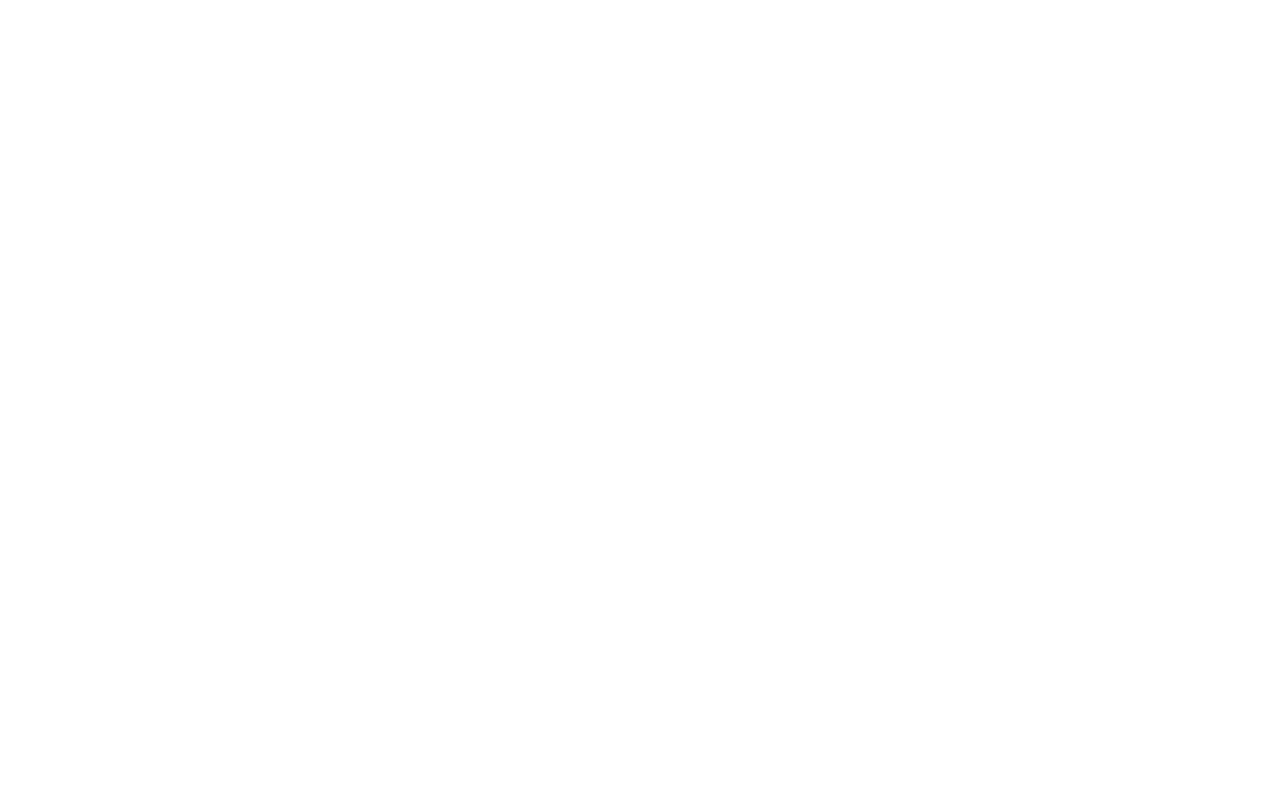
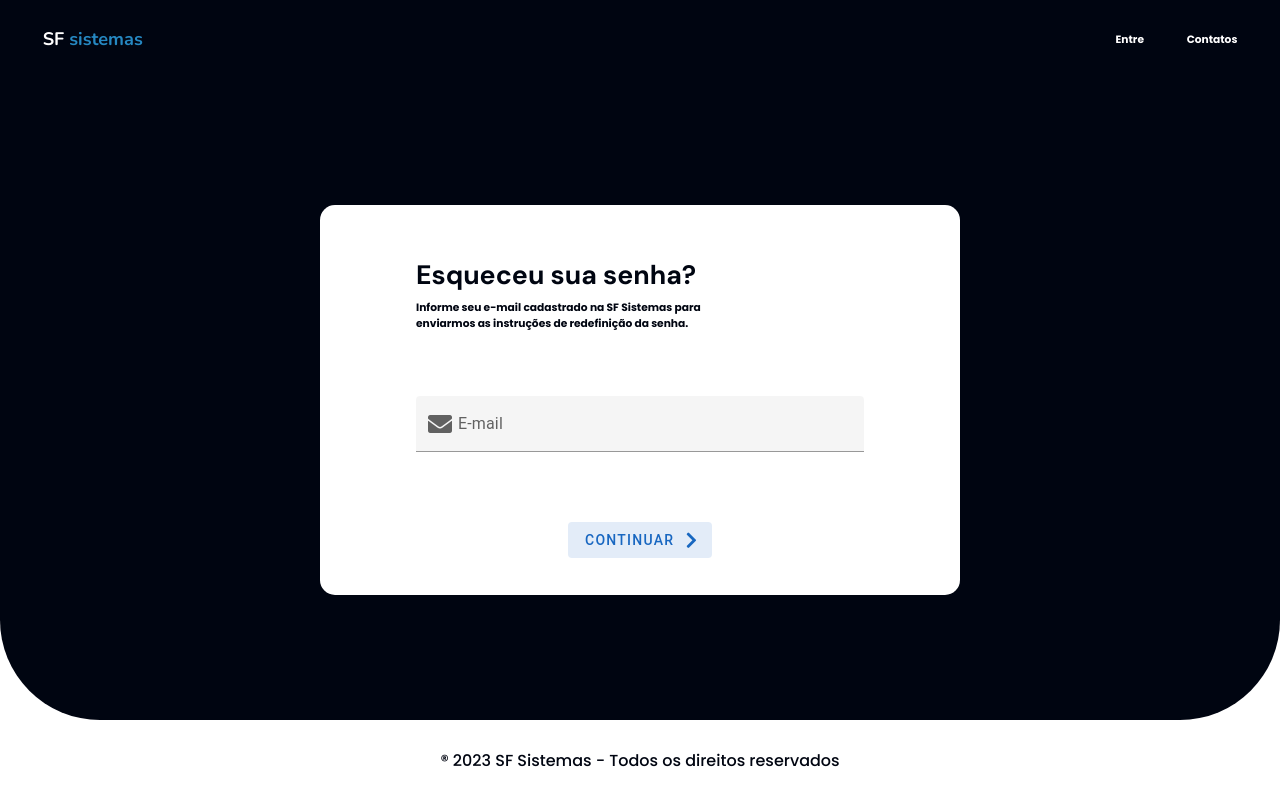
Before and after one commit to themegazord/safinfe-online-frontend, a Vue app: page /esqueciSenha in a window 1280 px wide. Before the commit this address had no page. Built offline with nearby package versions, Linux system fonts and the light colour scheme.

Commit message:
feat: finalizado tela inicial de reset de senha

```diff
--- /dev/null
+++ b/src/components/Formularios/FormEsqueciSenhaComponent.vue
@@ -0,0 +1,314 @@
+<template>
+  <form class="form-esqueciSenha">
+    <v-container class="titulo-subtitulo">
+      <h1>Esqueceu sua senha?</h1>
+      <h2>
+        Informe seu e-mail cadastrado na SF Sistemas para enviarmos as instruções de redefinição da
+        senha.
+      </h2>
+    </v-container>
+    <v-container class="form">
+      <v-row>
+        <v-col cols="12">
+          <v-text-field
+            type="email"
+            v-model="email"
+            :error-messages="v$.email.$errors.map((e) => e.$message)"
+            counter="255"
+            label="E-mail"
+            prepend-inner-icon="fas fa-envelope"
+            @input="v$.email.$touch"
+            @blur="v$.email.$touch"
+          ></v-text-field>
+        </v-col>
+      </v-row>
+    </v-container>
+    <v-btn
+      variant="tonal"
+      color="primary"
+      @click="enviarEsqueciSenha"
+      append-icon="fas fa-chevron-right"
+      >Continuar</v-btn
+    >
+  </form>
+</template>
+
+<script>
+import useVuelidate from '@vuelidate/core'
+import { helpers, maxLength, required, email } from '@vuelidate/validators'
+export default {
+  data() {
+    return {
+      email: ''
+    }
+  },
+  setup() {
+    return {
+      v$: useVuelidate()
+    }
+  },
+  validations() {
+    return {
+      email: {
+        required: helpers.withMessage('O campo de email e obrigatorio.', required),
+        maxLength: helpers.withMessage('O email deve conter ate 255 caracteres', maxLength(255)),
+        email: helpers.withMessage('O email é inválido', email)
+      }
+    }
+  },
+  methods: {
+    async enviarEsqueciSenha() {
+      if (await this.v$.email.$validate()) {
+        this.$emit('esqueciSenha', this.email)
+      }
+    }
+  }
+}
+</script>
+
+<style scoped>
+@media screen and (max-width: 2560px) {
+  .form-esqueciSenha {
+    display: flex;
+    padding: calc(3.5rem * 2560 / 1920) calc(7.5rem * 2560 / 1920) calc(3.5rem * 2560 / 1920)
+      calc(7.5rem * 2560 / 1920);
+    flex-direction: column;
+    justify-content: center;
+    align-items: center;
+    background: #fff;
+    width: 50%;
+    border-radius: 15px;
+    gap: 2rem;
+  }
+
+  .titulo-subtitulo {
+    color: var(--darkblue);
+    font-family: DM Sans;
+    font-size: calc(1.25rem * 2560 / 1920);
+    font-style: normal;
+    font-weight: 700;
+    line-height: normal;
+  }
+
+
+  .titulo-subtitulo h2{
+    color: var(--darkblue);
+    font-family: Poppins;
+    font-size: calc(1rem * 2560 / 1920);
+    font-style: normal;
+    font-weight: 700;
+    line-height: normal;
+    width: 70%;
+    padding-top: .5rem;
+  }
+}
+@media screen and (max-width: 1920px) {
+  .form-esqueciSenha {
+    display: flex;
+    padding: calc(3.5rem * 1920 / 1920) calc(7.5rem * 1920 / 1920) calc(3.5rem * 1920 / 1920)
+      calc(7.5rem * 1920 / 1920);
+    flex-direction: column;
+    justify-content: center;
+    align-items: center;
+    background: #fff;
+    width: 50%;
+    border-radius: 15px;
+    gap: 2rem;
+  }
+
+  .titulo-subtitulo {
+    color: var(--darkblue);
+    font-family: DM Sans;
+    font-size: calc(1.25rem * 1920 / 1920);
+    font-style: normal;
+    font-weight: 700;
+    line-height: normal;
+  }
+
+  .titulo-subtitulo h2{
+    color: var(--darkblue);
+    font-family: Poppins;
+    font-size: calc(1rem * 1920 / 1920);
+    font-style: normal;
+    font-weight: 700;
+    line-height: normal;
+    width: 70%;
+    padding-top: .5rem;
+  }
+}
+@media screen and (max-width: 1600px) {
+  .form-esqueciSenha {
+    display: flex;
+    padding: calc(3.5rem * 1600 / 1920) calc(7.5rem * 1600 / 1920) calc(3.5rem * 1600 / 1920)
+      calc(7.5rem * 1600 / 1920);
+    flex-direction: column;
+    justify-content: center;
+    align-items: center;
+    background: #fff;
+    width: 50%;
+    border-radius: 15px;
+    gap: 2rem;
+  }
+
+  .titulo-subtitulo {
+    color: var(--darkblue);
+    font-family: DM Sans;
+    font-size: calc(1.25rem * 1600 / 1920);
+    font-style: normal;
+    font-weight: 700;
+    line-height: normal;
+  }
+
+
+  .titulo-subtitulo h2{
+    color: var(--darkblue);
+    font-family: Poppins;
+    font-size: calc(1rem * 1600 / 1920);
+    font-style: normal;
+    font-weight: 700;
+    line-height: normal;
+    width: 70%;
+    padding-top: .5rem;
+  }
+}
+@media screen and (max-width: 1440px) {
+  .form-esqueciSenha {
+    display: flex;
+    padding: calc(3.5rem * 1440 / 1920) calc(7.5rem * 1440 / 1920) calc(3.5rem * 1440 / 1920)
+      calc(7.5rem * 1440 / 1920);
+    flex-direction: column;
+    justify-content: center;
+    align-items: center;
+    background: #fff;
+    width: 50%;
+    border-radius: 15px;
+    gap: 2rem;
+  }
+
+  .titulo-subtitulo {
+    color: var(--darkblue);
+    font-family: DM Sans;
+    font-size: calc(1.25rem * 1440 / 1920);
+    font-style: normal;
+    font-weight: 700;
+    line-height: normal;
+  }
+
+
+  .titulo-subtitulo h2{
+    color: var(--darkblue);
+    font-family: Poppins;
+    font-size: calc(1rem * 1440 / 1920);
+    font-style: normal;
+    font-weight: 700;
+    line-height: normal;
+    width: 70%;
+    padding-top: .5rem;
+  }
+}
+@media screen and (max-width: 1366px) {
+  .form-esqueciSenha {
+    display: flex;
+    padding: calc(3.5rem * 1366 / 1920) calc(7.5rem * 1366 / 1920) calc(3.5rem * 1366 / 1920)
+      calc(7.5rem * 1366 / 1920);
+    flex-direction: column;
+    justify-content: center;
+    align-items: center;
+    background: #fff;
+    width: 50%;
+    border-radius: 15px;
+    gap: 2rem;
+  }
+
+  .titulo-subtitulo {
+    color: var(--darkblue);
+    font-family: DM Sans;
+    font-size: calc(1.25rem * 1366 / 1920);
+    font-style: normal;
+    font-weight: 700;
+    line-height: normal;
+  }
+
+
+  .titulo-subtitulo h2{
+    color: var(--darkblue);
+    font-family: Poppins;
+    font-size: calc(1rem * 1366 / 1920);
+    font-style: normal;
+    font-weight: 700;
+    line-height: normal;
+    width: 70%;
+    padding-top: .5rem;
+  }
+}
+@media screen and (max-width: 1280px) {
+  .form-esqueciSenha {
+    display: flex;
+    padding: calc(3.5rem * 1280 / 1920) calc(7.5rem * 1280 / 1920) calc(3.5rem * 1280 / 1920)
+      calc(7.5rem * 1280 / 1920);
+    flex-direction: column;
+    justify-content: center;
+    align-items: center;
+    background: #fff;
+    width: 50%;
+    border-radius: 15px;
+    gap: 2rem;
+  }
+
+  .titulo-subtitulo {
+    color: var(--darkblue);
+    font-family: DM Sans;
+    font-size: calc(1.25rem * 1280 / 1920);
+    font-style: normal;
+    font-weight: 700;
+    line-height: normal;
+  }
+
+
+  .titulo-subtitulo h2{
+    color: var(--darkblue);
+    font-family: Poppins;
+    font-size: calc(1rem * 1280 / 1920);
+    font-style: normal;
+    font-weight: 700;
+    line-height: normal;
+    width: 70%;
+    padding-top: .5rem;
+  }
+}
+@media screen and (max-width: 1024px) {
+  .form-esqueciSenha {
+    display: flex;
+    padding: calc(3.5rem * 1024 / 1920) calc(7.5rem * 1024 / 1920) calc(3.5rem * 1024 / 1920)
+      calc(7.5rem * 1024 / 1920);
+    flex-direction: column;
+    justify-content: center;
+    align-items: center;
+    background: #fff;
+    width: 50%;
+    border-radius: 15px;
+    gap: 2rem;
+  }
+
+  .titulo-subtitulo {
+    color: var(--darkblue);
+    font-family: DM Sans;
+    font-size: calc(1.25rem * 1024 / 1920);
+    font-style: normal;
+    font-weight: 700;
+    line-height: normal;
+  }
+
+
+  .titulo-subtitulo h2{
+    color: var(--darkblue);
+    font-family: Poppins;
+    font-size: calc(1rem * 1024 / 1920);
+    font-style: normal;
+    font-weight: 700;
+    line-height: normal;
+    width: 70%;
+    padding-top: .5rem;
+  }
+}
+</style>
--- a/src/components/LoadingComponent.vue
+++ b/src/components/Utilitarios/LoadingComponent.vue
@@ -14,7 +14,7 @@
 </template>
 
 <script>
-import { useInfoLoading } from '../stores/infoLoading';
+import { useInfoLoading } from '../../stores/infoLoading';
 export default {
     props: {
         loading: {
--- a/src/components/NotificacaoComponent.vue
+++ b/src/components/Utilitarios/NotificacaoComponent.vue
@@ -10,7 +10,7 @@
 </template>
 <script>
 import { watch } from 'vue';
-import { useNotificacoes } from '../stores/notificacao';
+import { useNotificacoes } from '../../stores/notificacao';
 export default {
     methods: {
         setTipoNotificacao(tipo) {
--- a/src/router/index.js
+++ b/src/router/index.js
@@ -1,6 +1,7 @@
 import { createRouter, createWebHistory } from 'vue-router'
 import LoginView from '../views/LoginView.vue'
 import ContatoView from '../views/ContatoView.vue'
+import EsqueciSenhaView from '../views/EsqueciSenhaView.vue'
 
 const router = createRouter({
   history: createWebHistory(import.meta.env.BASE_URL),
@@ -14,6 +15,11 @@
       path: '/contatos',
       name: 'contatos',
       component: ContatoView
+    },
+    {
+      path: '/esqueciSenha',
+      name: 'esqueci-senha',
+      component: EsqueciSenhaView
     }
   ]
 })
--- a/src/views/ContatoView.vue
+++ b/src/views/ContatoView.vue
@@ -8,7 +8,7 @@
 
 <script>
 import FooterComponent from '../components/FooterComponent.vue';
-import FormContatoComponent from '../components/FormContatoComponent.vue';
+import FormContatoComponent from '../components/Formularios/FormContatoComponent.vue';
 import NavbarComponent from '../components/NavbarComponent.vue';
 export default {
   components: {
--- /dev/null
+++ b/src/views/EsqueciSenhaView.vue
@@ -0,0 +1,31 @@
+<template>
+  <navbar-component />
+  <main>
+    <form-esqueci-senha-component />
+  </main>
+  <footer-component />
+</template>
+
+<script>
+import FooterComponent from '../components/FooterComponent.vue'
+import FormEsqueciSenhaComponent from '../components/Formularios/FormEsqueciSenhaComponent.vue'
+import NavbarComponent from "../components/NavbarComponent.vue"
+
+export default {
+  components: { NavbarComponent, FooterComponent, FormEsqueciSenhaComponent },
+
+}
+</script>
+
+<style scoped>
+  main {
+    background: var(--darkblue);
+    height: 80vh;
+    width: 100vw;
+    display: flex;
+    flex-direction: column;
+    justify-content: center;
+    align-items: center;
+    border-radius: 0px 0px 100px 100px;
+  }
+</style>
--- a/src/views/LoginView.vue
+++ b/src/views/LoginView.vue
@@ -9,9 +9,9 @@
 </template>
 
 <script>
-import LoadingComponent from '../components/LoadingComponent.vue';
-import FormLoginComponent from '../components/FormLoginComponent.vue';
-import NotificacaoComponent from '../components/NotificacaoComponent.vue';
+import LoadingComponent from '../components/Utilitarios/LoadingComponent.vue';
+import FormLoginComponent from '../components/Formularios/FormLoginComponent.vue';
+import NotificacaoComponent from '../components/Utilitarios/NotificacaoComponent.vue';
 import NavbarComponent from '../components/NavbarComponent.vue';
 import FooterComponent from '../components/FooterComponent.vue';
 import { useEndpoints } from '../stores/endpoints'
```
Also changed, not shown: src/components/Formularios/FormContatoComponent.vue (renamed from src/components/FormContatoComponent.vue), src/components/Formularios/FormLoginComponent.vue (renamed from src/components/FormLoginComponent.vue).
